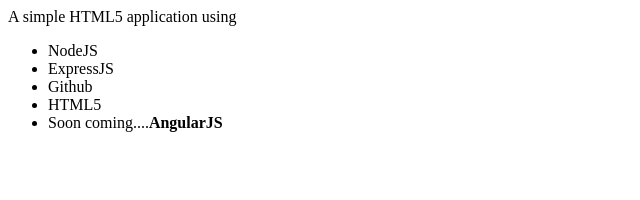
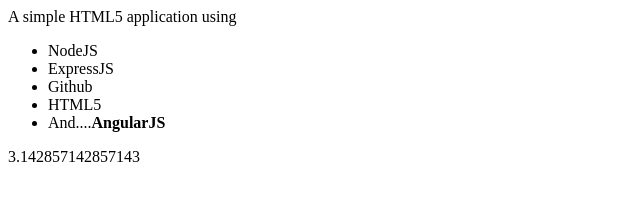
Before and after one commit to yogeshrc/NodeAngularPractice1, a website: page index.html in a window 1280 px wide. Shown: the whole page, without its empty margins (0-640 px from the left). Drawn offline with nearby package versions, Linux system fonts and the light colour scheme.

Commit message:
Included angular via cdn

```diff
--- a/index.html
+++ b/index.html
@@ -2,6 +2,7 @@
 <html>
     <head>
         <title>HTML5 ExpressJS NodeJS App</title>
+        <script data-require="angular.js.1.3@*" data-semver="1.5.2" src="https://cdnjs.cloudflare.com/ajax/libs/angular.js/1.5.2/angular.js"></script>
     </head>
     <body>
         <span>A simple HTML5 application using</span>
@@ -11,7 +12,10 @@
             <li>ExpressJS</li>
             <li>Github</li>
             <li>HTML5</li>
-            <li>Soon coming....<strong>AngularJS</strong></li>
+            <li>And....<strong>AngularJS</strong></li>
         </ul>
+        <div ng-app>
+            {{22/7}}
+        </div>
     </body>
 </html>
```
